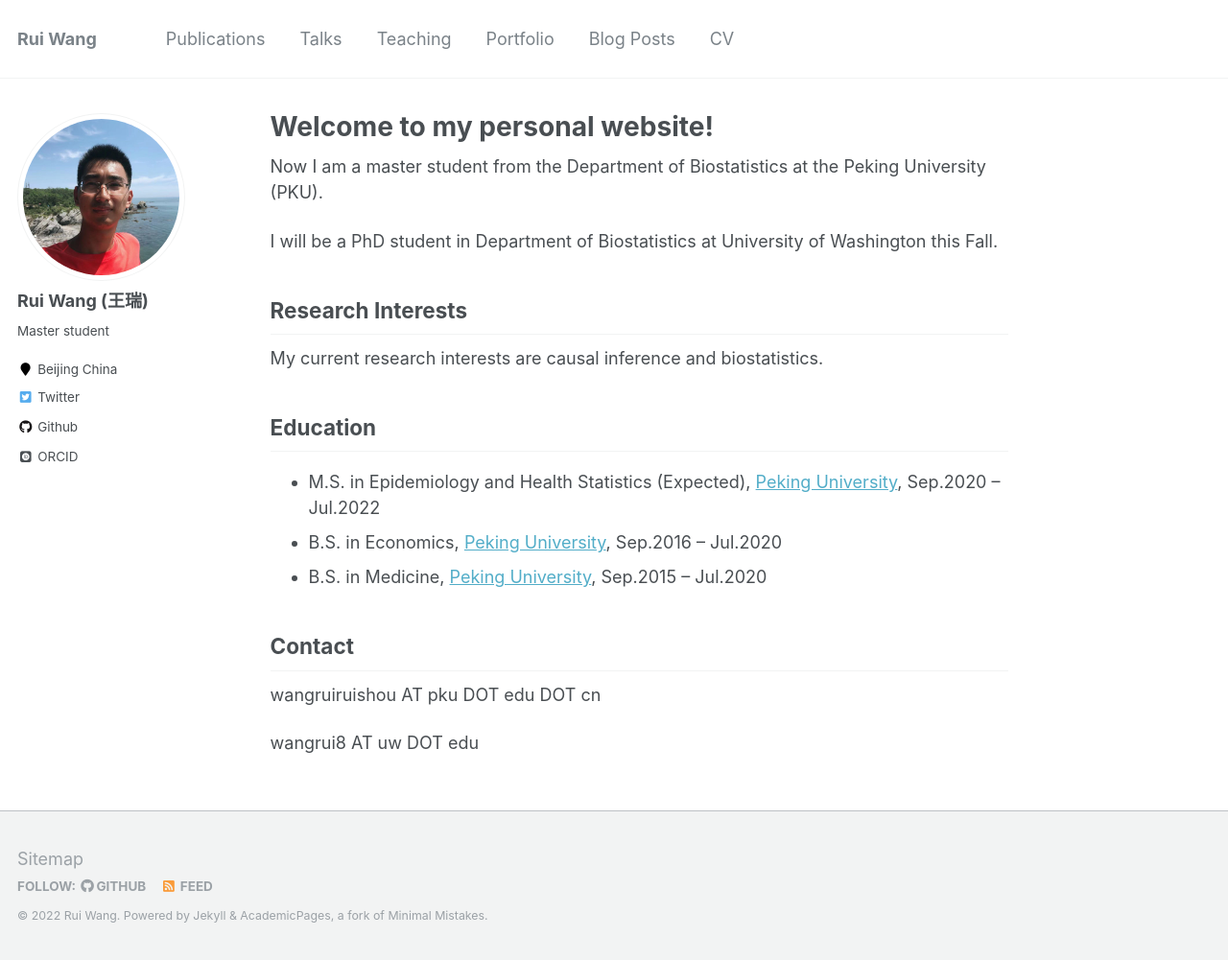
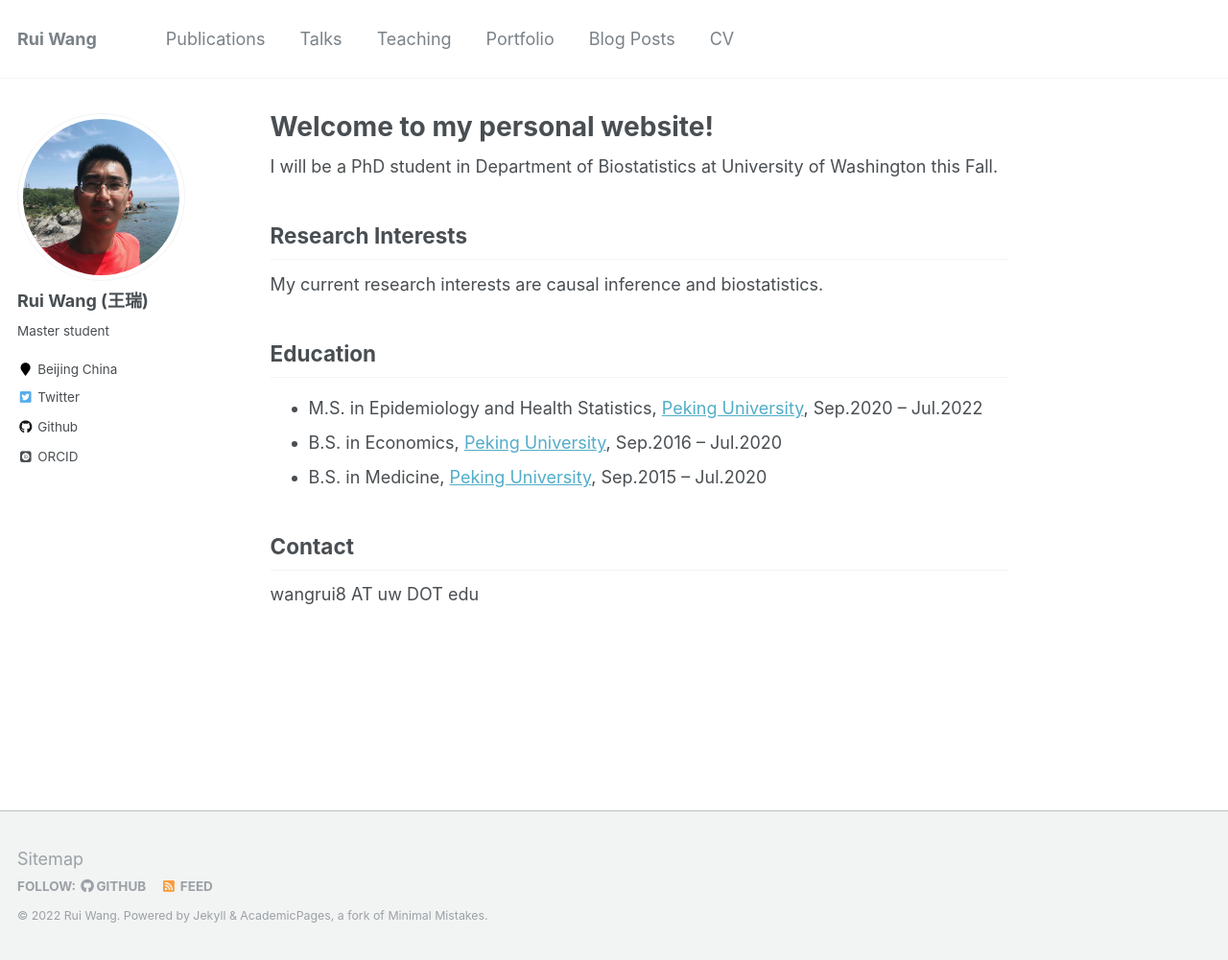
Before and after one commit to wangrui24/wangrui24, a Jekyll site: the page built from _pages/about.md, in a window 1280 px wide and 1001 px high. Shown: the whole window at 96% size. Built offline with Jekyll 4.4.1, drawn with Linux system fonts in a browser that asks for light colours; some web fonts are replaced.

Commit message:
更改测试

```diff
--- a/_pages/about.md
+++ b/_pages/about.md
@@ -8,9 +8,6 @@
   - /about.html
 ---
 
-
-Now I am a master student from the Department of Biostatistics at the Peking University (PKU).
-
 I will be a PhD student in Department of Biostatistics at University of Washington this Fall.
 
 Research Interests
@@ -19,12 +16,10 @@
 
 Education
 -----------
-* M.S. in Epidemiology and Health Statistics (Expected), [Peking University](https://www.pku.edu.cn/), Sep.2020 -- Jul.2022
+* M.S. in Epidemiology and Health Statistics, [Peking University](https://www.pku.edu.cn/), Sep.2020 -- Jul.2022
 * B.S. in Economics, [Peking University](https://www.pku.edu.cn/), Sep.2016 -- Jul.2020
 * B.S. in Medicine, [Peking University](https://www.pku.edu.cn/), Sep.2015 -- Jul.2020
 
 Contact
 -----------
-wangruiruishou AT pku DOT edu DOT cn
-
 wangrui8 AT uw DOT edu
```
Also changed, not shown: _portfolio/portfolio-2.md (+2 -2 lines).
